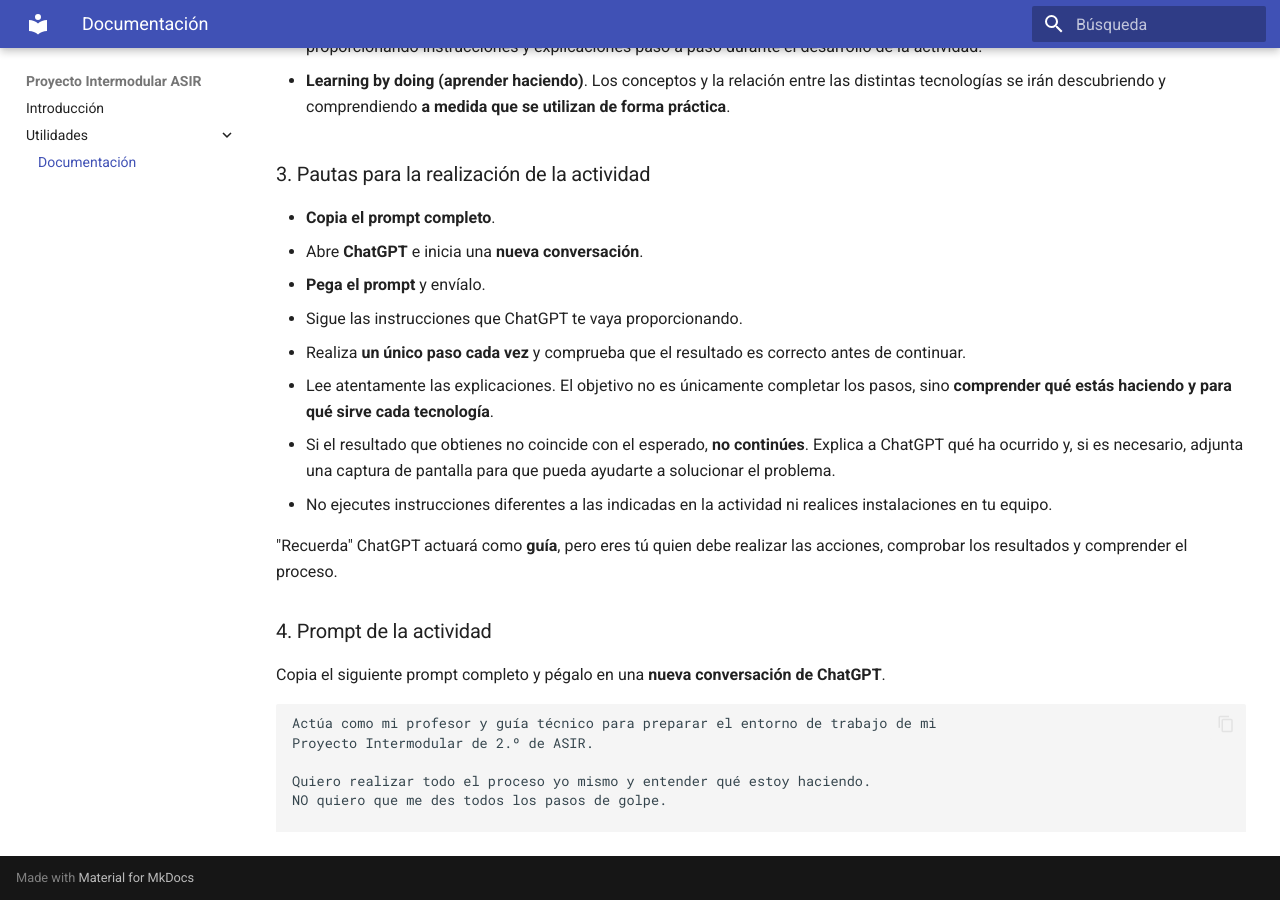
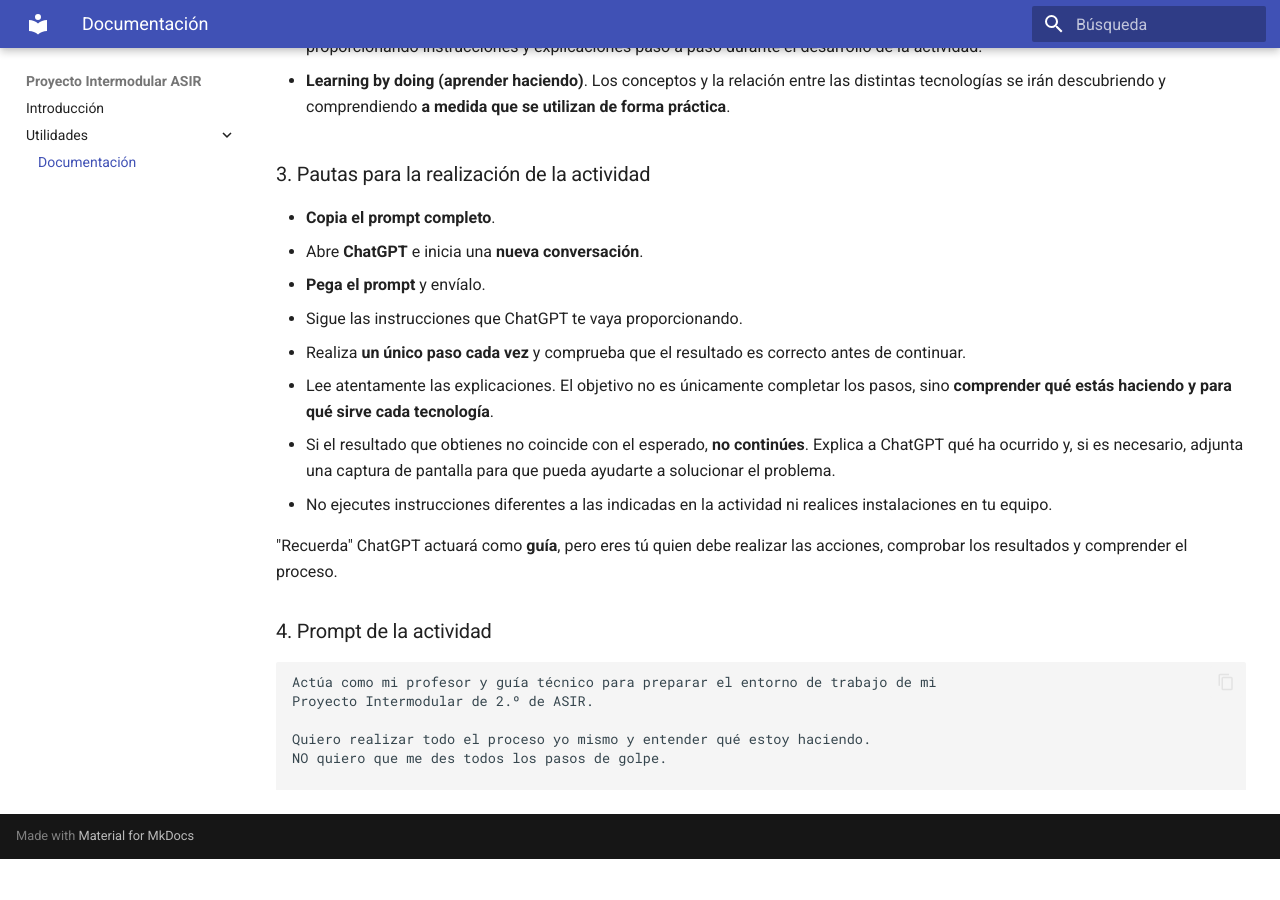
Before and after one commit to lidia1900/Proyecto-Intermodular-ASIR, an MkDocs documentation site: the page built from docs/Utilidades/Documentacion.md, in a window 1280 px wide and 900 px high, scrolled down 1048 px. Built offline with MkDocs 1.6.1 and Material for MkDocs 9.7.7, drawn with Linux system fonts in a browser that asks for light colours; after the commit the page ends 1907 px from its top, so only the background shows below that.

Commit message:
Clean up prompt section in Documentacion.md
Removed unnecessary lines from the documentation.

````diff
--- a/docs/Utilidades/Documentacion.md
+++ b/docs/Utilidades/Documentacion.md
@@ -48,9 +48,6 @@ Antes de comenzar la actividad debes disponer de:
     ChatGPT actuará como **guía**, pero eres tú quien debe realizar las acciones, comprobar los resultados y comprender el proceso.
 
 ### 4. Prompt de la actividad
-
-Copia el siguiente prompt completo y pégalo en una **nueva conversación de ChatGPT**.
-
 
 <div class="prompt-scroll" markdown="1">
 ```text
````
